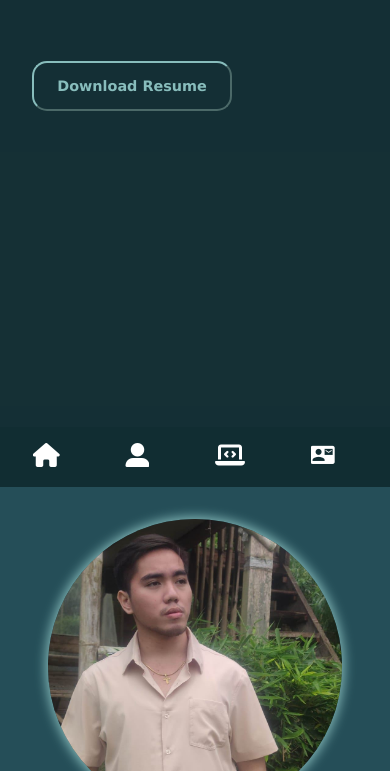
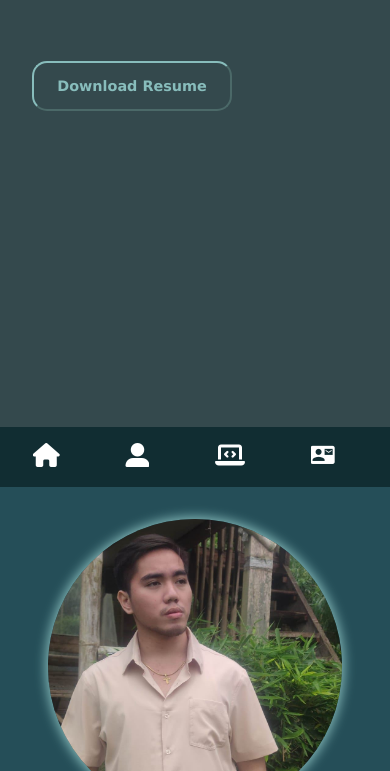
Before and after one commit to Raphael0025/webPortfolio, a plain HTML site: page index.html in a window 390 px wide. Shown: the part 357-1128 px from the top of the page. Drawn offline with Linux system fonts and the light colour scheme; the site is published under a folder, as on GitHub Pages, so addresses that start at the root find nothing.

Commit message:
Update style.css

```diff
--- a/style.css
+++ b/style.css
@@ -102,7 +102,7 @@ h1, h2, p{
   padding-top: 60px;
   min-height:100vh;
   min-width: 100vw;
-  background: var(--home-color) url(/webPortfolio/images/home_background.jpg) no-repeat;
+  background: var(--home-color) url(images/home_background.jpg) no-repeat;
   background-size: 100vw 100vh;
   z-index: -1;
 }
@@ -304,7 +304,7 @@ footer{
   }
   .img-bg{
     padding-top: 0px;
-    background: var(--home-color) url(/webPortfolio/images/home_background_mobile.jpg);
+    background: var(--home-color) url(images/home_background_mobile.jpg);
     background-size: 100vw 100vh;
   }
   .intro{
```
